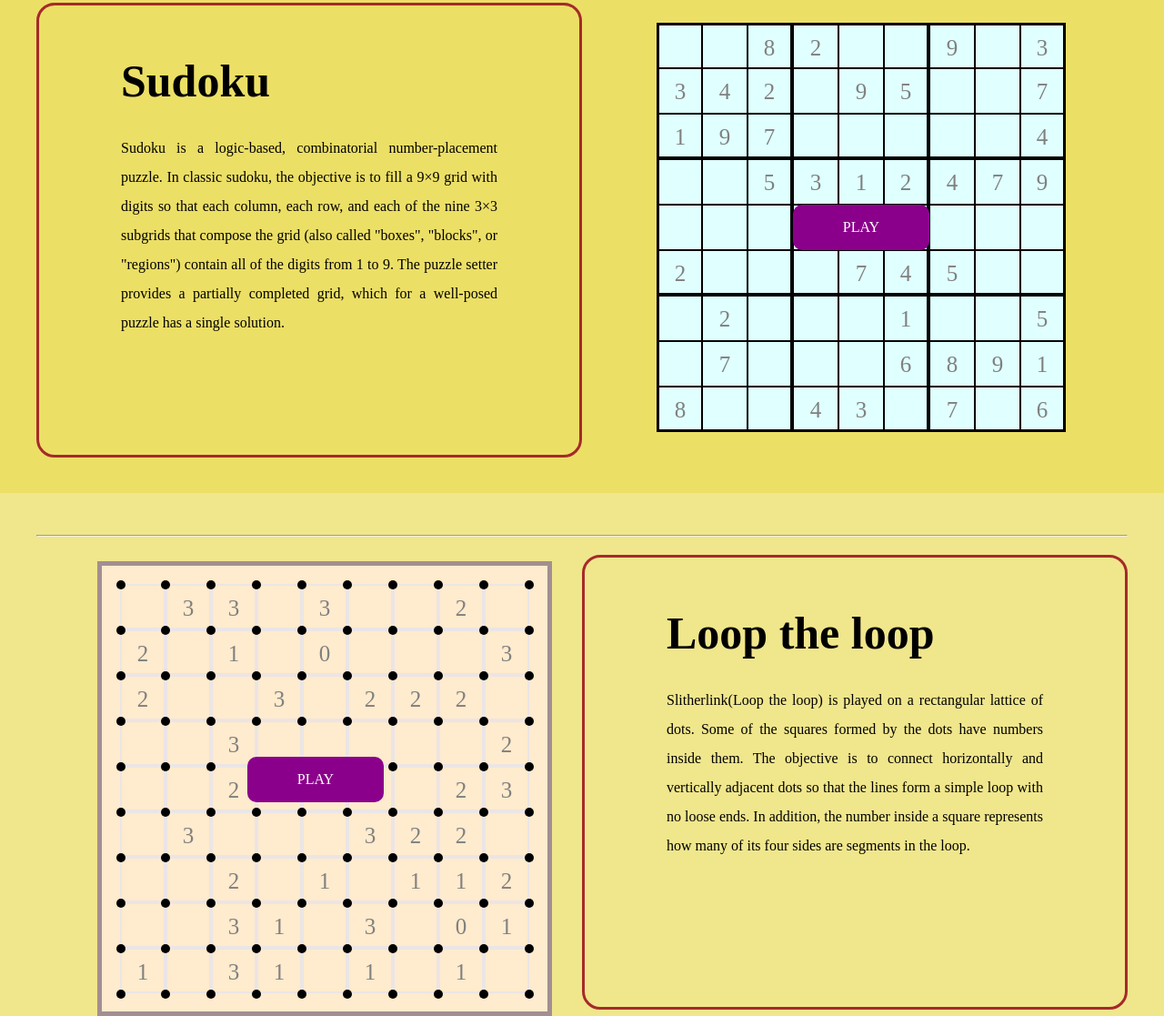
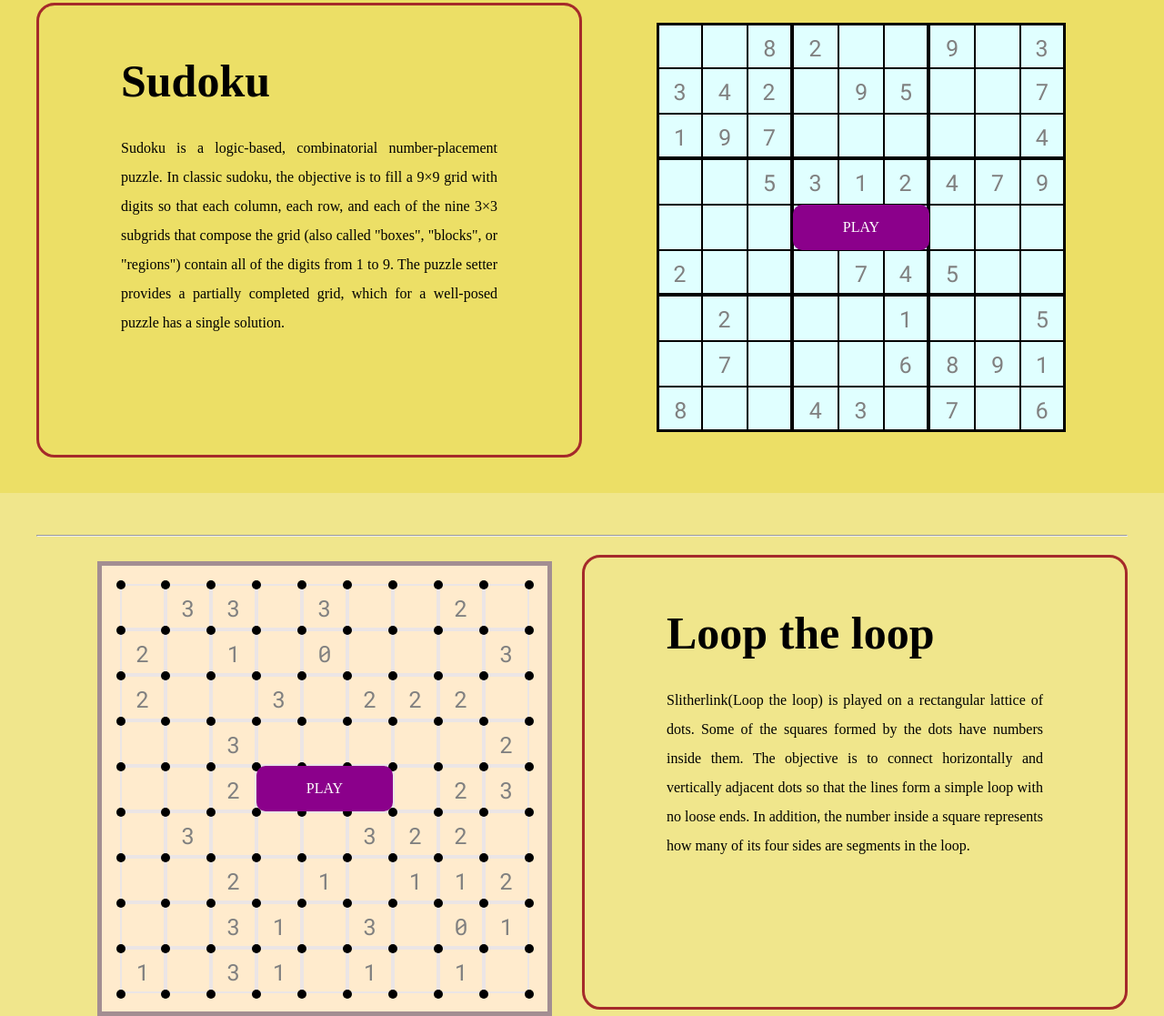
Before and after one commit to sanbal13/Logic-Games, a plain HTML site: page index.html in a window 1280 px wide. Shown: the part 1009-2126 px from the top of the page at 91% size. Drawn offline with Linux system fonts and the light colour scheme.

Commit message:
Create layout of game site

```diff
--- a/assets/stylesheet/style.css
+++ b/assets/stylesheet/style.css
@@ -259,6 +259,7 @@ header{
     vertical-align: middle;
     font-size: 25px;
     color: grey;
+    font-family: 'Roboto Mono', monospace;
 
 }
 .col-3{
@@ -308,8 +309,8 @@ border: 2px solid rgb(235, 229, 229);
 }
 
 .loop-game .play-button{
-    top: 210px;
-    left: 160px;
+    top: 220px;
+    left: 170px;
     z-index: 2;
 
 }
--- a/index.html
+++ b/index.html
@@ -4,9 +4,12 @@
 <head>
     <meta charset="UTF-8">
     <meta name="viewport" content="width=device-width, initial-scale=1.0">
+    <title>Home | Logic Games</title>
+    <!-- Font Family-->
+    <link href="https://fonts.googleapis.com/css2?family=Roboto+Mono:wght@400;700&display=swap" rel="stylesheet">
+    <link href="https://fonts.googleapis.com/css2?family=Indie+Flower&family=Pacifico&display=swap" rel="stylesheet">
+    <!-- CSS -->
     <link rel="stylesheet" href="assets/stylesheet/style.css">
-    <link href="https://fonts.googleapis.com/css2?family=Indie+Flower&family=Pacifico&display=swap" rel="stylesheet">
-    <title>Home | Logic Games</title>
 </head>
 
 <body id="top">
```
